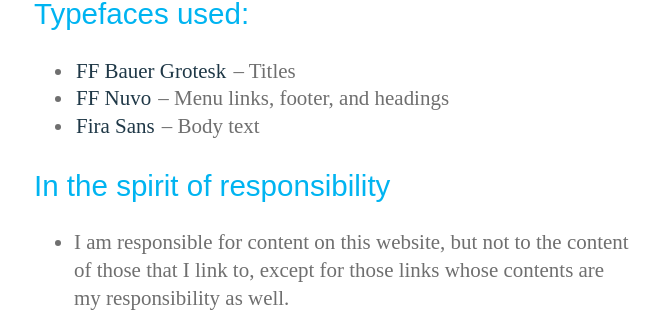
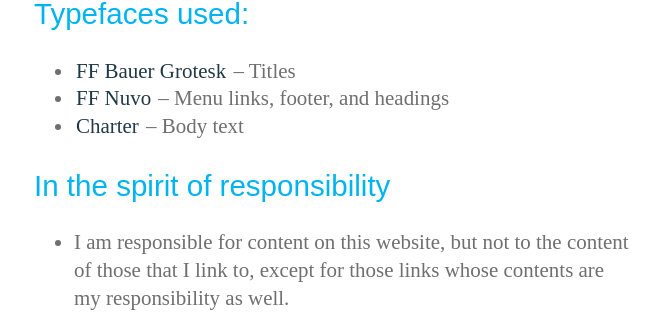
Before and after one commit to arcions/arcions.github.io, a Jekyll site: the page built from about/index.html, in a window 1280 px wide. Shown: the part 624-936 px from the top of the page, without its empty margins (306-968 px from the left). Built offline with Jekyll 4.4.1, drawn with Linux system fonts in a browser that asks for light colours; nearby versions of some CDN libraries; some web fonts are replaced; Markdown is read by kramdown in place of the engine named in the settings.

Commit message:
Update index.html

```diff
--- a/about/index.html
+++ b/about/index.html
@@ -21,7 +21,8 @@ title: About this website
   <li><a target="_blank" title="FF Bauer Grotesk" href="https://www.fontfont.com/fonts/bauer-grotesk">FF Bauer Grotesk</a> &ndash; Titles</li>
   <li><a target="_blank" title="FF Nuvo" href="https://www.fontfont.com/fonts/nuvo">FF Nuvo</a> &ndash; Menu links, footer, and headings</li>
   <!--<li>Headings in <a target="_blank" title="Cooper Hewitt" href="http://www.cooperhewitt.org/open-source-at-cooper-hewitt/cooper-hewitt-the-typeface-by-chester-jenkins/">Cooper Hewitt</a></li>-->
-  <li><a target="_blank" title="Fira Sans" href="http://www.carrois.com/fira-4-1/">Fira Sans</a> &ndash; Body text</li>
+  <!--<li><a target="_blank" title="Fira Sans" href="http://www.carrois.com/fira-4-1/">Fira Sans</a> &ndash; Body text</li>-->
+  <li><a target="_blank" title="Fira Sans" href="http://practicaltypography.com/charter.html">Charter</a> &ndash; Body text</li>
 </ul>
 
 <h2>In the spirit of responsibility</h2>
```
